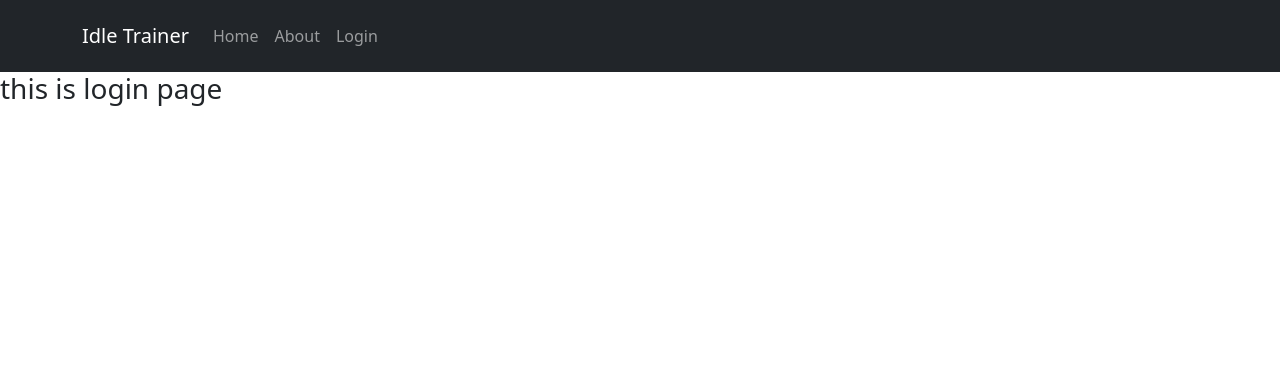
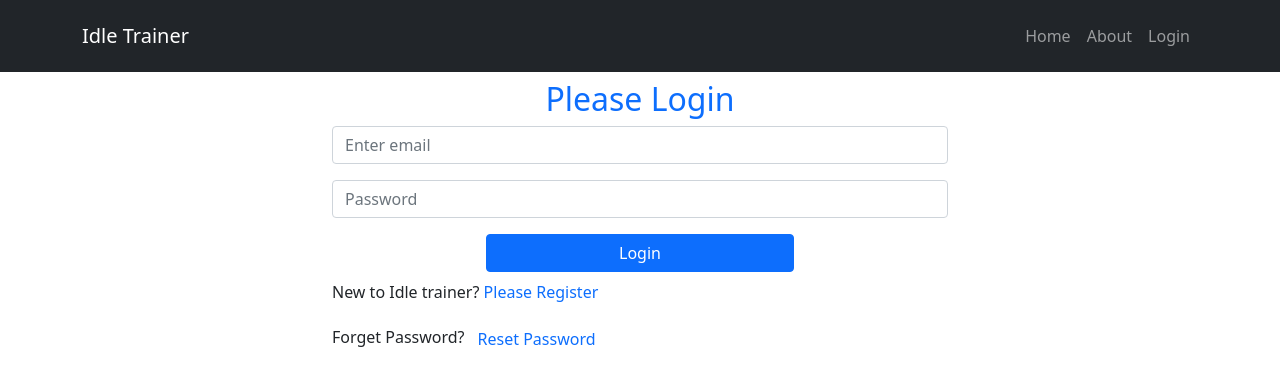
Before and after one commit to Habib255/idle-trainer-authentication, a React (Create React App) app: page /login in a window 1280 px wide. Shown: the top 386 px of the page. Built offline with nearby package versions, Linux system fonts and the light colour scheme.

Commit message:
added login and resister components.

```diff
--- a/src/App.js
+++ b/src/App.js
@@ -5,6 +5,7 @@ import { Route, Routes } from 'react-router-dom';
 import About from './Pages/Home/About/About';
 import Services from './Pages/Home/Services/Services';
 import Login from './Pages/Home/Login/Login';
+import Register from './Pages/Home/Register/Register';
 
 function App() {
   return (
@@ -15,6 +16,7 @@ function App() {
         <Route path="/about" element={<About />} />
         <Route path="/service" element={<Services />} />
         <Route path="/login" element={<Login />} />
+        <Route path="/register" element={<Register />} />
 
       </Routes>
     </div>
--- a/src/Pages/Home/Login/Login.css
+++ b/src/Pages/Home/Login/Login.css
@@ -0,0 +1,8 @@
+.login-form {
+    width: 50%;
+    margin: auto;
+}
+
+.login-btn {
+    text-align: center;
+}
--- a/src/Pages/Home/Login/Login.js
+++ b/src/Pages/Home/Login/Login.js
@@ -1,9 +1,27 @@
 import React from 'react';
+import { Button, Form } from 'react-bootstrap';
+import { Link } from 'react-router-dom';
+import './Login.css'
 
 const Login = () => {
     return (
-        <div id='login'>
-            <h3>this is login page</h3>
+        <div className='container w-50 mx-auto'>
+            <h2 className='text-primary text-center mt-2'>Please Login</h2>
+            <Form >
+                <Form.Group className="mb-3" controlId="formBasicEmail">
+                    <Form.Control type="email" placeholder="Enter email" required />
+                </Form.Group>
+                <Form.Group className="mb-3" controlId="formBasicPassword">
+                    <Form.Control type="password" placeholder="Password" required />
+                </Form.Group>
+                <Button variant="primary w-50 mx-auto d-block mb-2" type="submit">
+                    Login
+                </Button>
+            </Form>
+
+            <p>New to Idle trainer? <Link to="/register" className='text-primary pe-auto text-decoration-none'>Please Register</Link> </p>
+            <p>Forget Password?<button className='btn btn-link text-primary pe-auto text-decoration-none'>Reset Password</button> </p>
+
         </div>
     );
 };
--- /dev/null
+++ b/src/Pages/Home/Register/Register.js
@@ -0,0 +1,11 @@
+import React from 'react';
+
+const Register = () => {
+    return (
+        <div>
+            <h3>this is register page</h3>
+        </div>
+    );
+};
+
+export default Register;
--- a/src/Pages/Home/Service/Service.js
+++ b/src/Pages/Home/Service/Service.js
@@ -12,7 +12,7 @@ const Service = ({ service }) => {
                     <Card.Text>
                         {type}
                     </Card.Text>
-                    <h4>{price}</h4>
+                    <h5>{price}</h5>
                     <Button variant="primary">checkout</Button>
                 </Card.Body>
             </Card>
--- a/src/Pages/Shared/Header/Header.css
+++ b/src/Pages/Shared/Header/Header.css
@@ -1 +1,4 @@
-.nav-container {}
+.nav-container {
+    display: flex;
+    justify-content: space-between;
+}
--- a/src/Pages/Shared/Header/Header.js
+++ b/src/Pages/Shared/Header/Header.js
@@ -10,13 +10,13 @@ const Header = () => {
         <>
             <Navbar bg="dark" variant="dark">
                 <Container className='nav-container'>
-                    <Navbar.Brand as={Link} to="/">Idle Trainer</Navbar.Brand>
-                    <Nav className="navbar me-auto">
+                    <div>  <Navbar.Brand as={Link} to="/">Idle Trainer</Navbar.Brand></div>
+                    <div>  <Nav className="navbar me-auto">
                         <Nav.Link as={Link} to="/">Home</Nav.Link>
                         <Nav.Link as={Link} to="/about">About</Nav.Link>
                         <Nav.Link as={Link} to="/login">Login</Nav.Link>
 
-                    </Nav>
+                    </Nav></div>
                 </Container>
             </Navbar>
 
```
Also changed, not shown: src/Pages/Home/Register/Register.css (added).
